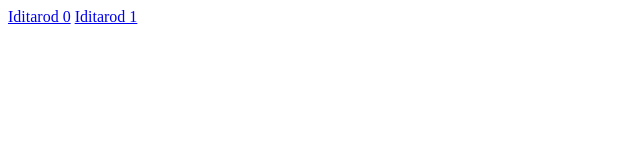
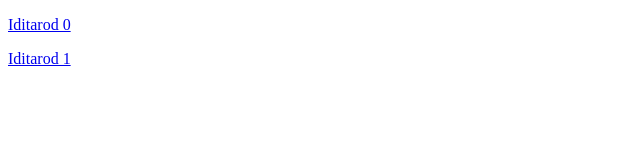
Before and after one commit to tbrax/tbrax.github.io, a plain HTML site: page index.html in a window 1280 px wide. Shown: the whole page, without its empty margins (0-640 px from the left). Drawn offline with Linux system fonts and the light colour scheme.

Commit message:
Index formatting

```diff
--- a/index.html
+++ b/index.html
@@ -4,10 +4,12 @@
 <body>
 
 
-<a href="https://tbrax.github.io/iditarod0/">Iditarod 0</a>
-
-<a href="https://tbrax.github.io/iditarod1/">Iditarod 1</a>
-
+<p>
+    <a href="https://tbrax.github.io/iditarod0/" font size="6">Iditarod 0</a>
+</p>
+<p>
+    <a href="https://tbrax.github.io/iditarod1/" font size="6">Iditarod 1</a>
+</p>
 </body>
 </head>
 
```
